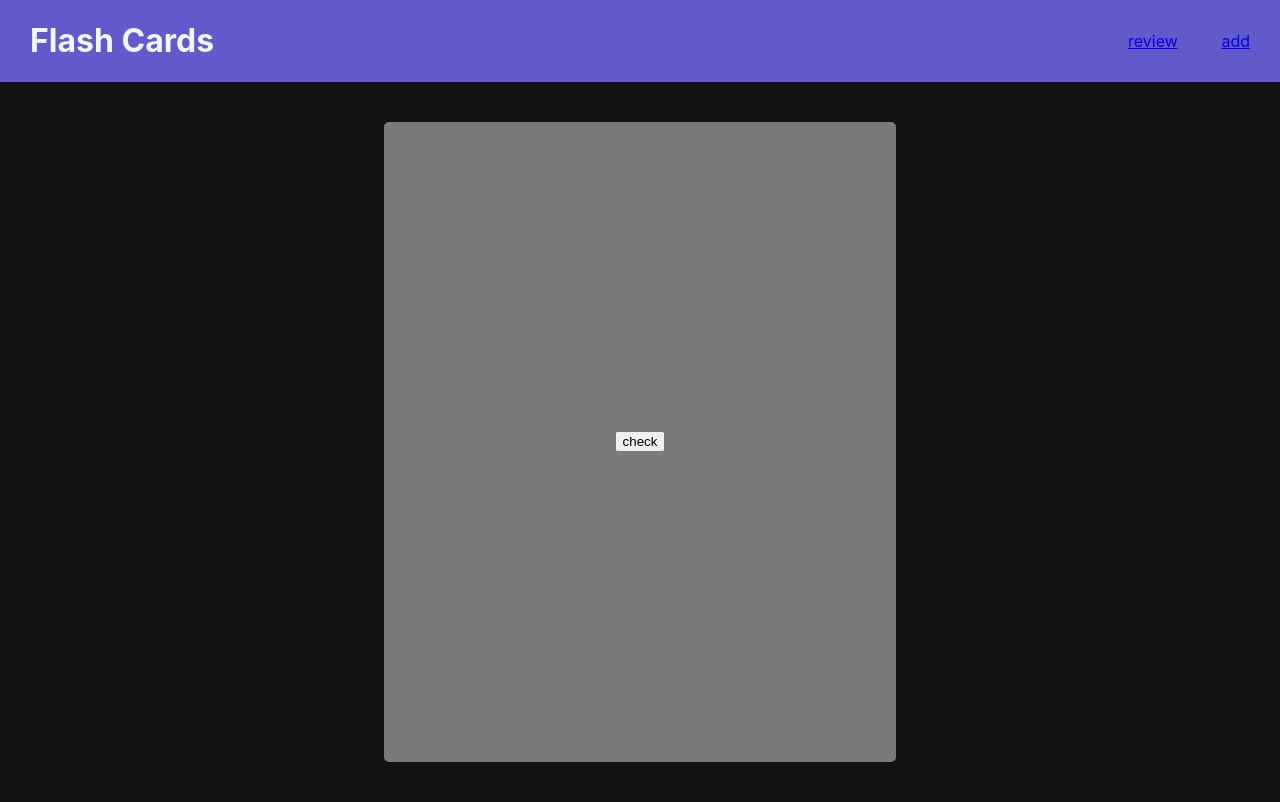
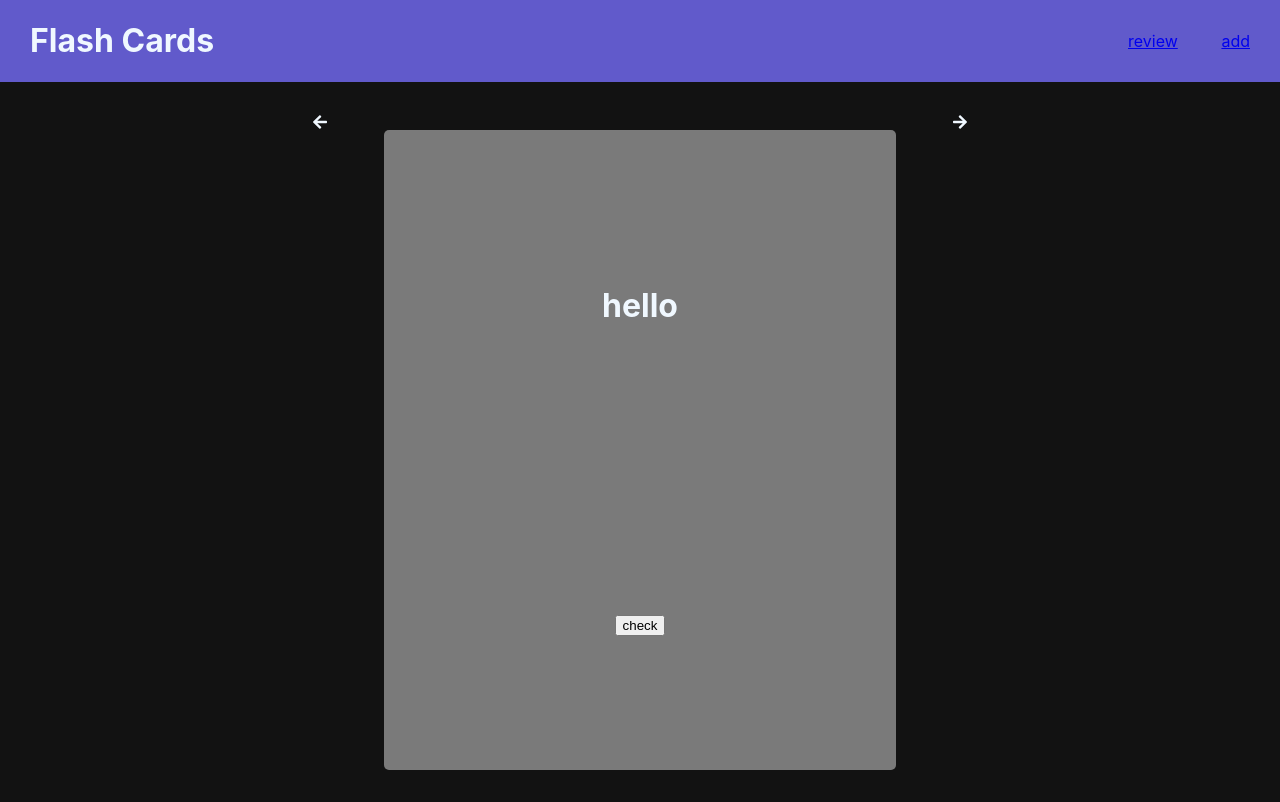
Before and after one commit to thatguy1155/flashcards, a React (Create React App) app: page / in a window 1280 px wide. Built offline with nearby package versions, Linux system fonts and the light colour scheme.

Commit message:
nav buttons included

```diff
--- a/package.json
+++ b/package.json
@@ -8,6 +8,7 @@
     "@testing-library/user-event": "^12.1.10",
     "react": "^17.0.2",
     "react-dom": "^17.0.2",
+    "react-icons": "^4.3.1",
     "react-redux": "^7.2.6",
     "react-router-dom": "^6.0.1",
     "react-scripts": "4.0.3",
--- a/src/Review/Review.css
+++ b/src/Review/Review.css
@@ -5,3 +5,8 @@
   justify-content: center;
   height: 90vh;
 }
+.nav-buttons{
+  width:100%;
+  display: flex;
+  justify-content:space-around;
+}
--- a/src/Review/Review.js
+++ b/src/Review/Review.js
@@ -1,11 +1,16 @@
 import React from 'react';
 import Card from './components/card/card';
 import './Review.css';
+import { FaArrowLeft, FaArrowRight } from 'react-icons/fa';
 
 export default function Review() {
   return (
     <div className="review-page">
-      <Card />
+      <div className="nav-buttons">
+        <FaArrowLeft />
+        <FaArrowRight />
+      </div>
+      <Card english="hello" korean="안녕" language="eng" />
     </div>
   );
 }
--- a/src/Review/components/card/card.css
+++ b/src/Review/components/card/card.css
@@ -4,10 +4,10 @@
   height: 80vh;
   background-color: #7a7a7a;
   display: flex;
+  flex-direction: column;
   align-items: center;
-  justify-content: center;
+  justify-content: space-around;
 }
-
 .displayed-text{
 
 }
```
Also changed, not shown: public/index.html (+1 -0 lines), 2 other files (tests, documents, lock files or other folders).
